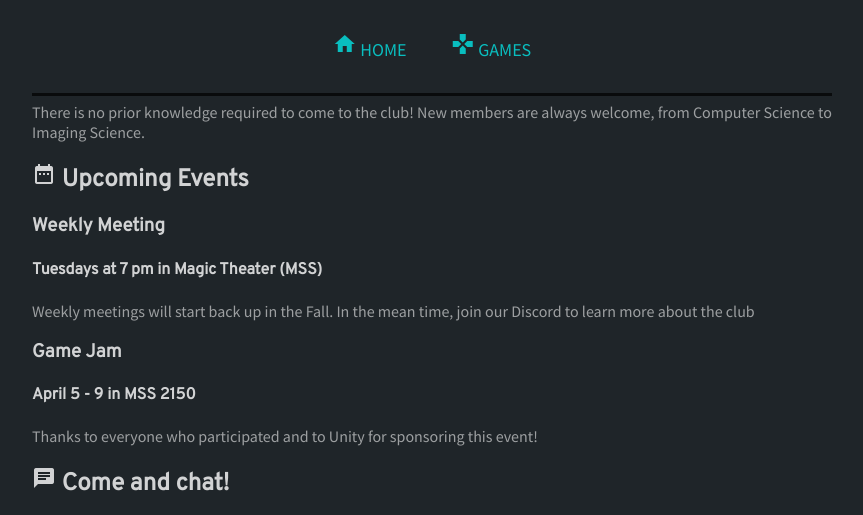
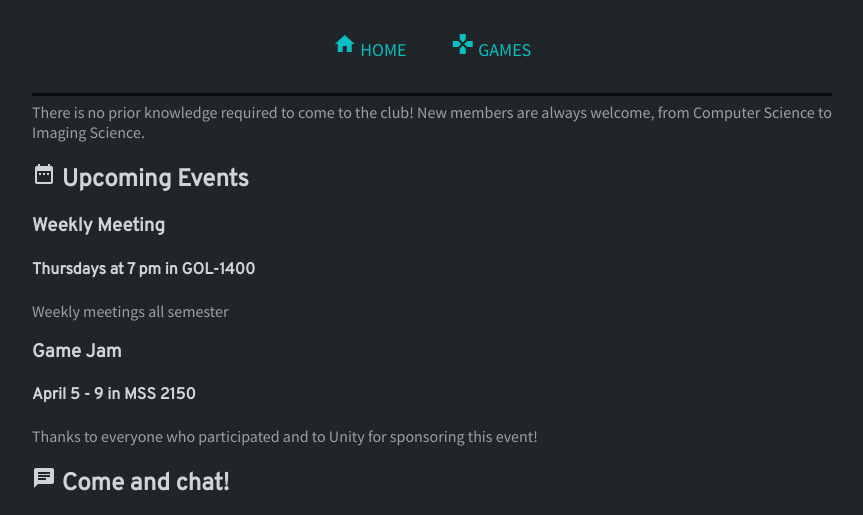
Before and after one commit to RITGameDev/game-dev-club-site, a Jekyll site: the page built from index.md, in a window 1280 px wide and 900 px high, scrolled down 415 px, cut to the strip 0-515 px from the top of the window. Shown: the whole strip, without its empty margins (208-1071 px from the left). Built offline with Jekyll 4.4.1, drawn with Linux system fonts in a browser that asks for light colours.

Commit message:
Updated weekly meeting info

```diff
--- a/_data/events.json
+++ b/_data/events.json
@@ -1,9 +1,9 @@
 [
 	{
 		"title": "Weekly Meeting",
-		"location": "Magic Theater (MSS)",
-		"time": "Tuesdays at 7 pm",
-		"description": "Weekly meetings will start back up in the Fall. In the mean time, join our Discord to learn more about the club"
+		"location": "GOL-1400",
+		"time": "Thursdays at 7 pm",
+		"description": "Weekly meetings all semester"
 	},
 	{
 		"title": "Game Jam",
```
